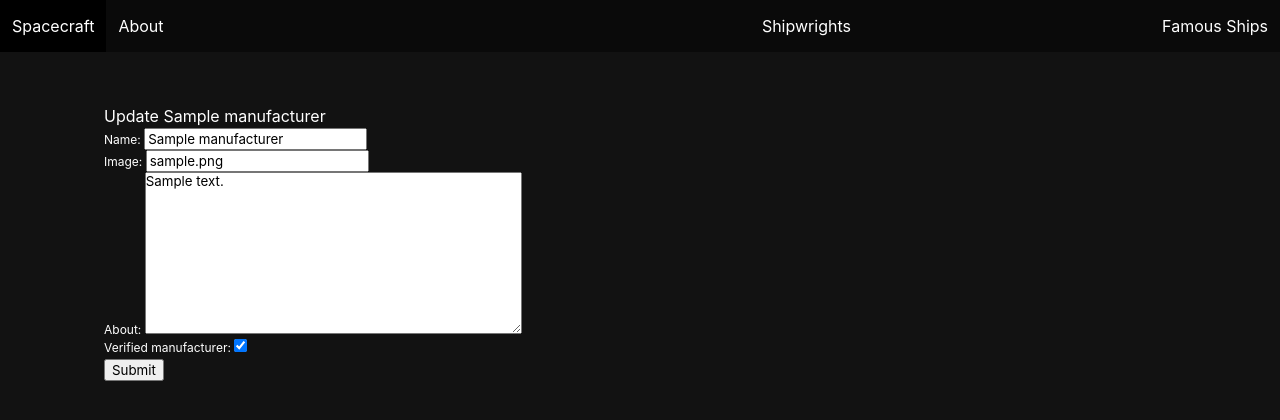
After one commit to kerBamf/spacecraft_django, a Django app: page /shipwrights/1/update in a window 1280 px wide. The commit adds this page. Shown: the top 420 px of the page. Run offline with Django 4.2, Linux system fonts and the light colour scheme; tables that the repository leaves empty hold one stand-in row (values such as "Sample post").

Commit message:
Added relationship between ships and manufacturers

```diff
--- a/main_app/admin.py
+++ b/main_app/admin.py
@@ -1,6 +1,7 @@
 from django.contrib import admin
-from .models import Manufacturer
+from .models import Manufacturer, Spacecraft
 
 # Register your models here.
 
 admin.site.register(Manufacturer)
+admin.site.register(Spacecraft)
--- a/main_app/models.py
+++ b/main_app/models.py
@@ -13,3 +13,11 @@ class Manufacturer(models.Model):
 
     class Meta:
         ordering = ['name']
+
+class Spacecraft(models.Model):
+    name = models.CharField(max_length=50)
+    image = models.CharField(max_length=250)
+    manufacturer = models.ForeignKey(Manufacturer, on_delete=models.CASCADE, related_name="ships")
+
+    def __str__(self):
+        return self.name
--- a/main_app/templates/base.html
+++ b/main_app/templates/base.html
@@ -40,6 +40,9 @@
             <div class="navbar-menu navbar-end">
                 <a class="navbar-item" href="/shipwrights">Shipwrights</a>
             </div>
+            <div class="navbar-menu navbar-end">
+                <a class="navbar-item" href="/spacecraft">Famous Ships</a>
+              </div>
         </nav>
         <div class="container">
             {% block content %}{% endblock %}
--- a/main_app/templates/manufacturer_detail.html
+++ b/main_app/templates/manufacturer_detail.html
@@ -17,7 +17,7 @@
 </div>
 <div class="detail__container">
     <div class="buttons">
-        <a href="" class="button is-info">
+        <a href="{% url 'manufacturer_update' manufacturer.pk %}" class="button is-info">
             <span class="icon">
                 <i class="fas fa-edit"></i>
             </span>
--- /dev/null
+++ b/main_app/templates/manufacturer_update.html
@@ -0,0 +1,12 @@
+{% extends 'base.html' %}
+{% block content %}
+
+<h1 class="pt-3">Update {{manufacturer.name}}</h1>
+
+<form action="" method="post">
+    {% csrf_token %}
+    {{form.as_p}}
+    <input type="submit" value="Submit">
+</form>
+
+{% endblock %}
--- a/main_app/urls.py
+++ b/main_app/urls.py
@@ -4,8 +4,10 @@ from . import views
 urlpatterns = [
     path('', views.Home.as_view(), name="home"),
     path('about/', views.About.as_view(), name="about"),
-    path('shipwrights', views.ManufacturerList.as_view(), name="manufacturer_list"),
+    path('shipwrights/', views.ManufacturerList.as_view(), name="manufacturer_list"),
     path('shipwrights/new/', views.ManufacturerCreate.as_view(), name="manufacturer_create"),
     path('shipwrights/<int:pk>/', views.ManufacturerDetail.as_view(), name="manufacturer_detail"),
-    path('spacecraft', views.ShipList.as_view(), name="ship_list"),
+    path('shipwrights/<int:pk>/update', views.ManufacturerUpdate.as_view(), name="manufacturer_update"),
+    path('shipwrights/<int:pk>/delete', views.ManufacturerDelete.as_view(), name="manufacturer_delete"),
+    path('spacecraft/', views.ShipList.as_view(), name="ship_list"),
 ]
--- a/main_app/views.py
+++ b/main_app/views.py
@@ -2,9 +2,9 @@ from django.shortcuts import render
 from django.views import View
 from django.http import HttpResponse
 from django.views.generic.base import TemplateView
-from django.views.generic.edit import CreateView
+from django.views.generic.edit import CreateView, UpdateView, DeleteView
 from django.views.generic import DetailView
-from .models import Manufacturer
+from .models import Manufacturer, Spacecraft
 
 # Create your views here.
 
@@ -17,22 +17,6 @@ class About(TemplateView):
     # def get(self, request):
     #     return HttpResponse("About Page")
     template_name = "about.html"
-
-# class Manufacturer:
-#     def __init__(self, name, image, about):
-#         self.name = name
-#         self.image = image
-#         self.about = about
-
-# manufacturers = [
-#     Manufacturer("Corellian Engineering Corporation", "https://static.wikia.nocookie.net/starwars/images/6/62/Corellian_Engineering_Corporation.svg/revision/latest?cb=20080312040228", "Corellian Engineering Corporation, abbreviated CEC and originally called Corellian Engineering Corps, was one of the three largest starship manufacturers. This corporation was widely considered the most prolific starship manufacturer in the galaxy." ),
-
-#     Manufacturer("Incom Corporation", "https://static.wikia.nocookie.net/starwars/images/9/92/Incom.svg/revision/latest/scale-to-width-down/999?cb=20230617031313", "The Incom Corporation, formerly known as Torranix Inertial Compensator Corporation,[3] and also referred to as Incom Industries, or more commonly Incom for short, was a Fresia-based corporation known for designing and manufacturing robust, progressively-minded starfighters, airspeeders, and transports. They were renowned for their production of the T-65 X-wing starfighter, which became their logo and, most famously, a key tool and symbol of the Alliance to Restore the Republic during the Galactic Civil War."),
-
-#     Manufacturer("Kuat Drive Yards", "https://static.wikia.nocookie.net/starwars/images/0/0d/KDY.svg/revision/latest?cb=20080305080702", "Kuat Drive Yards (KDY) was a starship manufacturer based on the planet Kuat. The main production facility of Kuat Drive Yards was the Kuat Drive Yards Orbital Shipyards, a ring around the planet Kuat. It produced many of the galaxy's most terrifying symbols of Imperial might, including the Imperial-class Star Destroyer, and also produced walkers such as the All Terrain Defense Pod. It had several subsidiaries, with Kuat Vehicles focusing on civilian ground products and Kuat Systems Engineering producing starfighters."),
-
-#     Manufacturer("Sienar Fleet Systems", "https://static.wikia.nocookie.net/starwars/images/3/39/Sienar.svg/revision/latest?cb=20080311192948", "Sienar Fleet Systems or SFS (owned by the massive company Santhe/Sienar Technologies) was a major starship manufacturer. Through their Sienar Design Systems subsidiary, they were also responsible for many drive and power systems.")
-# ]
 
 class ManufacturerList(TemplateView):
     template_name = "manufacturer_list.html"
@@ -58,23 +42,34 @@ class ManufacturerDetail(DetailView):
     model = Manufacturer
     template_name = "manufacturer_detail.html"
 
+class ManufacturerUpdate(UpdateView):
+    model = Manufacturer
+    fields = ['name', 'image', 'about', 'verified_manufacturer',]
+    template_name = "manufacturer_update.html"
+    success_url = "/shipwrights/"
+
+class ManufacturerDelete(DeleteView):
+    model = Manufacturer
+    template_name = "manufacturer_delete_confirmation.html"
+    success_url = '/shipwrights/'
+
 class Ship:
     def __init__(self, name, image, manufacturer):
         self.name = name
         self.image = image
         self.manufacturer = manufacturer
 
-ships = [
-    Ship("X-Wing", "https://static.wikia.nocookie.net/starwars/images/0/00/Xwing-ROOCE.png/revision/latest/scale-to-width-down/1000?cb=20230516042654", "Incom Corporation"),
-    Ship("Millenium Falcon", "https://static.wikia.nocookie.net/starwars/images/5/52/Millennium_Falcon_Fathead_TROS.png/revision/latest/scale-to-width-down/1000?cb=20221029015218", "Corellian Engineering Corporation"),
-    Ship("A-Wing", "https://static.wikia.nocookie.net/starwars/images/1/13/RZ1-BF2.png/revision/latest/scale-to-width-down/1000?cb=20171005230121", "Kuat Drive Yards"),
-    Ship("TIE-Interceptor", "https://static.wikia.nocookie.net/starwars/images/f/f5/TIE_Interceptor_BF.png/revision/latest/scale-to-width-down/1000?cb=20170501054325", "Sienar Fleet Systems"),
-]
+# ships = [
+#     Ship("X-Wing", "https://static.wikia.nocookie.net/starwars/images/0/00/Xwing-ROOCE.png/revision/latest/scale-to-width-down/1000?cb=20230516042654", "Incom Corporation"),
+#     Ship("Millenium Falcon", "https://static.wikia.nocookie.net/starwars/images/5/52/Millennium_Falcon_Fathead_TROS.png/revision/latest/scale-to-width-down/1000?cb=20221029015218", "Corellian Engineering Corporation"),
+#     Ship("A-Wing", "https://static.wikia.nocookie.net/starwars/images/1/13/RZ1-BF2.png/revision/latest/scale-to-width-down/1000?cb=20171005230121", "Kuat Drive Yards"),
+#     Ship("TIE-Interceptor", "https://static.wikia.nocookie.net/starwars/images/f/f5/TIE_Interceptor_BF.png/revision/latest/scale-to-width-down/1000?cb=20170501054325", "Sienar Fleet Systems"),
+# ]
 
 class ShipList(TemplateView):
     template_name = "ship_list.html"
 
     def get_context_data(self, **kwargs):
         context = super().get_context_data(**kwargs)
-        context["ships"] = ships
+        context["ships"] = Spacecraft.objects.all()
         return context
```
Also changed, not shown: main_app/migrations/0004_spacecraft.py (added).
